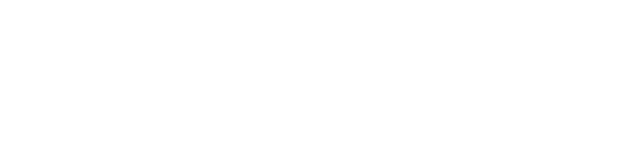
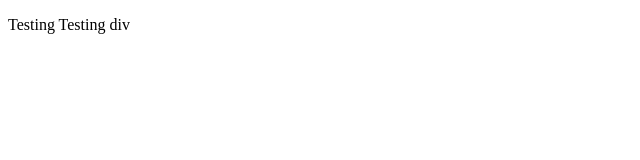
Before and after one commit to PlasmaZen/recipes.github.io, a plain HTML site: page index.html in a window 1280 px wide. Shown: the whole page, without its empty margins (0-640 px from the left). Drawn offline with Linux system fonts and the light colour scheme.

Commit message:
Added folder

```diff
--- a/index.html
+++ b/index.html
@@ -1,9 +1,19 @@
 <!DOCTYPE html>
 <html lang="en">
+    <style>
+        .Main {
+            border: 1px outset black
+            background-color: white
+            text-align: center;
+        }
+    </style>
     <head>
         <meta charset="utf-8">
     </head>
     <body>
 
+        <div class="Main">
+            <p>Testing Testing div</p>
+        </div>
     </body>
 </html>
```
